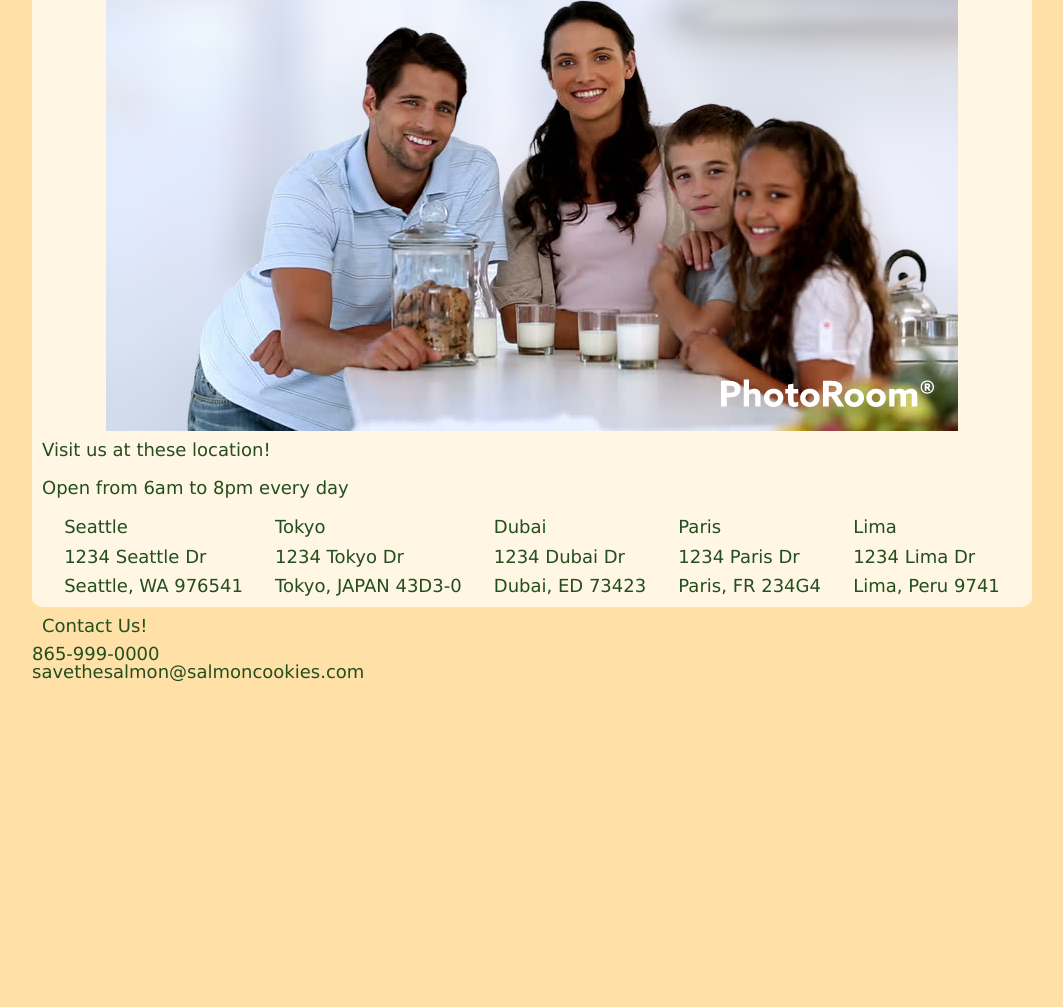
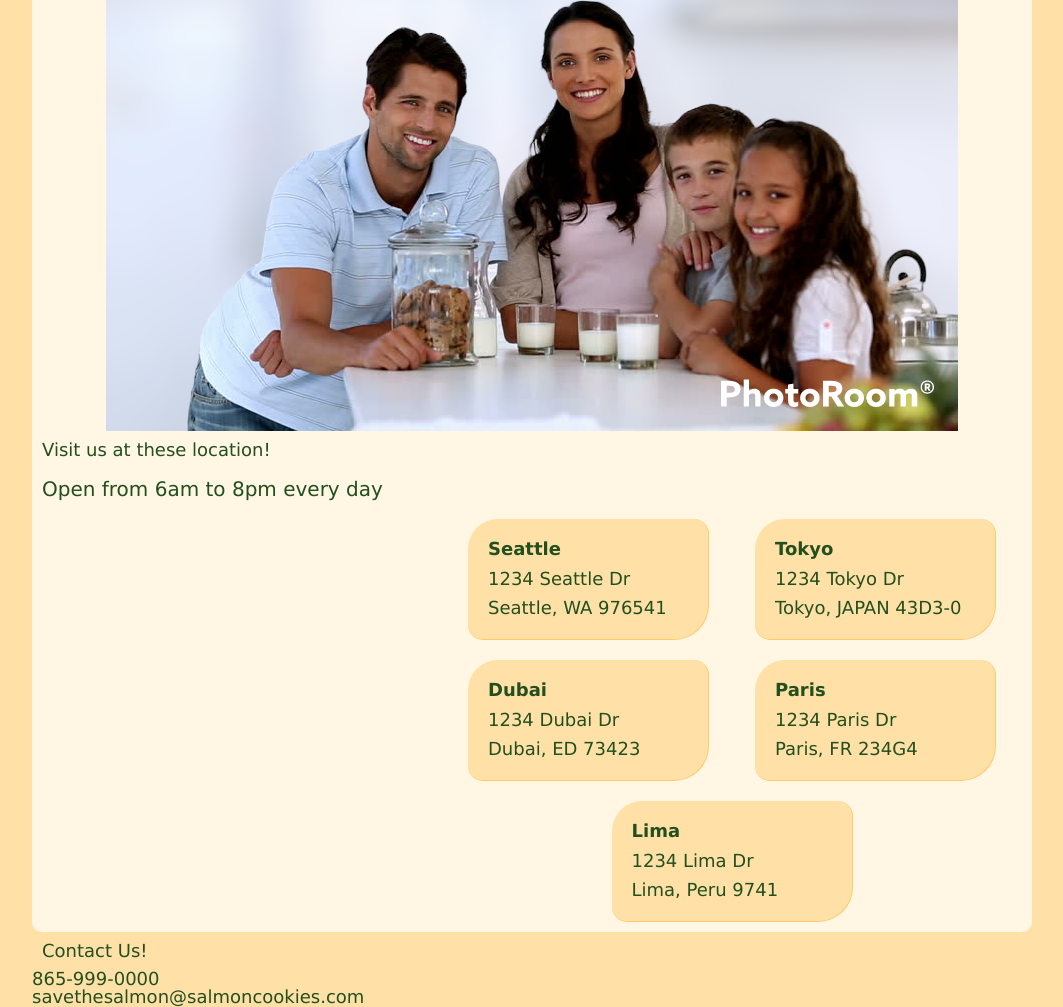
Before and after one commit to c0d3cisco/cookie-stand, a plain HTML site: page index.html in a window 1280 px wide. Shown: the part 434-1441 px from the top of the page, without its empty margins (108-1171 px from the left). Before the commit the page ends 1116 px from the top, so only its background shows below. Drawn offline with Linux system fonts and the light colour scheme; a web font is replaced by a local one.

Commit message:
improving more stuff

```diff
--- a/css/style.css
+++ b/css/style.css
@@ -9,6 +9,7 @@ body{
     width: max(50%,1000px);
     margin: 0 auto;
 }
+
 
 h1{
     font-family: 'Tilt Prism', cursive;
@@ -102,18 +103,45 @@ h2, h3{
     padding: 10px;
 }
 
+h3{
+    font-size: 20px;
+}
+
 #storeCards{
+    position: relative;
+    left: 400px;
+    width: 600px;
     display: flex;
-    flex-direction: row;
+    flex-flow: wrap;
     justify-content: space-evenly;
 }
 
 #storeCards section{
     height: 100px;
+    width: 200px;
     display: flex;
     flex-direction: column;
     justify-content: space-evenly;
+    box-shadow: 1px 1px 2px rgba(0, 0, 0, 0);
+    /* text-align: center; */
+    padding: 10px 20px;
+    margin: 10px;
+    background-color: rgb(255, 225, 168);
+    border-radius: 30px 15px 35px 15px;
+    transition: 0.5s;
+    border-bottom: 1px solid rgb(255, 202, 104);
+    border-right: 1px solid rgb(255, 202, 104);
 }
+
+#storeCards section:hover{
+    border-bottom: 8px solid rgb(255, 202, 104);
+    border-right: 8px solid rgb(255, 202, 104);
+}
+
+h4 {
+    font-weight: bold;
+}
+
 
 th, td {
     font-family: Verdana, Geneva, Tahoma, sans-serif;
@@ -186,9 +214,9 @@ table{
 }
 
 #tableSection{
-    height: 500px;
+    height: 575px;
     display: flex;
-    flex-flow: row wrap;
+    flex-flow: column;
     justify-content: center;
-    align-items: flex-end;
+    align-items: center;
 }
--- a/index.html
+++ b/index.html
@@ -22,7 +22,7 @@
         <nav>
             <ul>
                 <li><a href="/store.html">Pat's Shop</a></li>
-                <li><a href="https://www.google.com/">Save the Salmon</a></li>
+                <li><a href="https://www.wildsalmon.org/">Save the Salmon</a></li>
                 <li><a href="/sales.html">Sales Simulator</a></li>
             </ul>
         </nav>
```
Also changed, not shown: sales.html (+1 -1 lines), store.html (+13 -0 lines).
